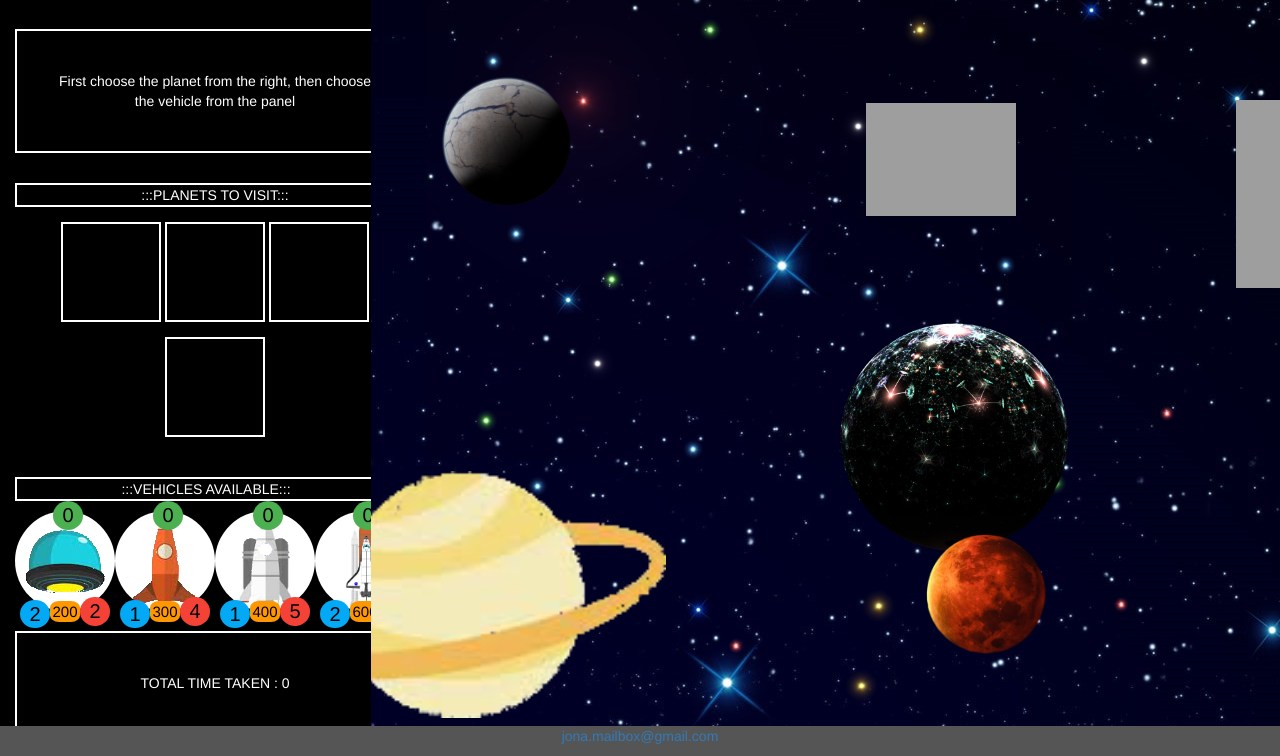
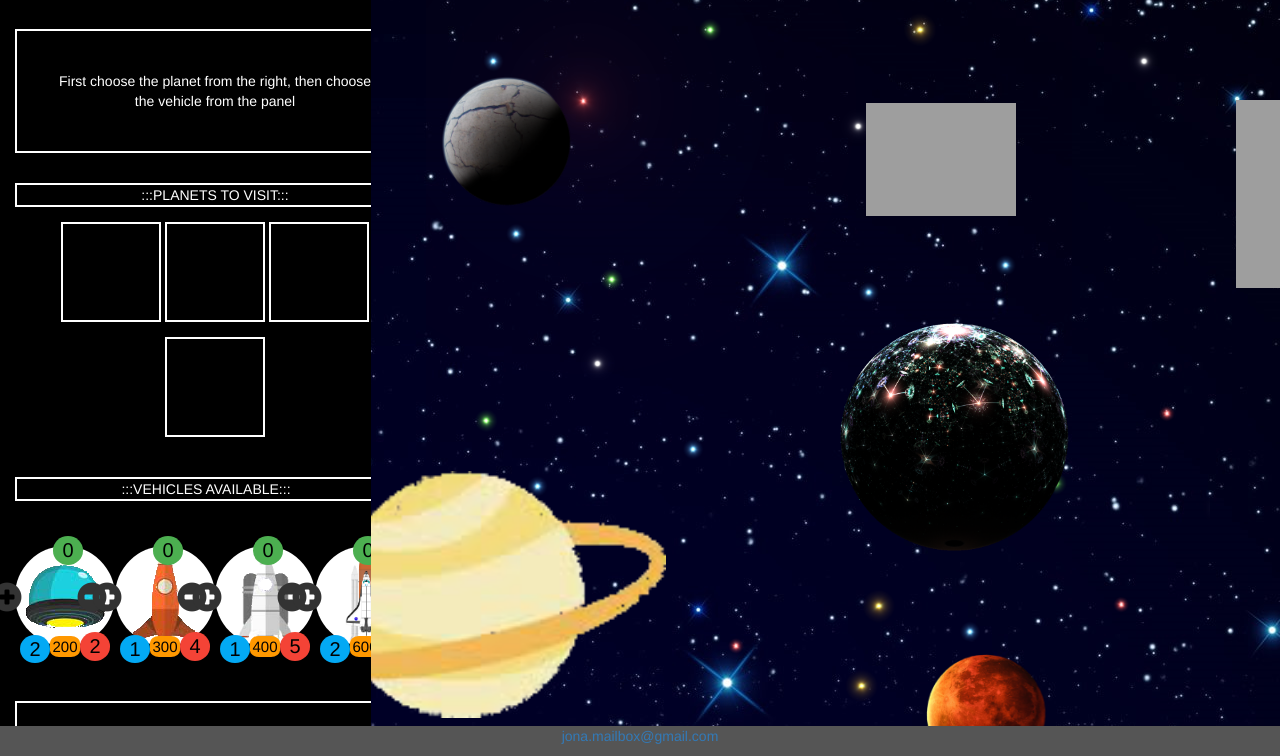
Before and after one commit to jonafrank13/rocket_game, a plain HTML site: page index.html in a window 1280 px wide. Shown: the part 58-814 px from the top of the page. Drawn offline with Linux system fonts and the light colour scheme; grey boxes are pictures that could not be loaded; files whose address does not match are found by name.

Commit message:
more changes

```diff
--- a/index.html
+++ b/index.html
@@ -68,8 +68,8 @@
             </td>
           </tr>
           <tr id="vehicles" class="bottom">
-            <td v-for="vehicle in vehicles">
-              <div title="{{vehicle.name}}" class="{{vehicle.name.toLowerCase().replace(' ','_')}} vehicle" onclick="use_vehicle({{vehicle.id}})" count="{{vehicle.total_no}}" max-distance="{{vehicle.max_distance}}"><span max-speed="{{vehicle.speed}}" used="{{vehicle.used}}"></span></div>
+            <td v-for="vehicle in vehicles" v-cloak>
+              <span v-on:click="use_vehicle(vehicle)" class="glyphicon glyphicon-plus-sign use_vehicle"></span><div title="{{vehicle.name}}" class="{{vehicle.name.toLowerCase().replace(' ','_')}} vehicle" count="{{vehicle.total_no}}" max-distance="{{vehicle.max_distance}}"><span max-speed="{{vehicle.speed}}" used="{{vehicle.used}}"></span></div><span v-on:click="remove_vehicle(vehicle)" class="glyphicon glyphicon-minus-sign remove_vehicle"></span>
             </td>
           </tr>
           <tr>
@@ -84,11 +84,11 @@
           </tr>
         </table>
       </div>
-      <div id="space_box" class="col-sm-8 text-left">
+      <div id="space_box" class="col-sm-8 text-left" v-cloak>
         <ul id="space">
           <li class="layer" data-depth="0.10"><div class="stars"></div></li>
           <li class="layer" data-depth="0.20"><div max-distance="0" title="Lengaburu, Home planet" class="lengaburu planet_d planet"></div></li>
-          <li v-for="planet in planets" class="layer" data-depth="0.{{planet.id+2}}0"><div onclick="planet_details('{{planet.id}}')" max-distance="{{planet.distance}}" title="{{planet.name}}, {{planet.distance}} megamiles" class="{{planet.name.toLowerCase()}} planet_{{planet.id}} planet"></div></li>
+          <li v-for="planet in planets" class="layer" data-depth="0.{{planet.id+2}}0"><div v-on:click="planet_details(planet.id)" max-distance="{{planet.distance}}" title="{{planet.name}}, {{planet.distance}} megamiles" class="{{planet.name.toLowerCase()}} planet_{{planet.id}} planet"></div></li>
         </ul>
       </div>
       <!-- Vehicle info content-->
--- a/scripts/main.js
+++ b/scripts/main.js
@@ -5,16 +5,6 @@ $( document ).ready(function(){
     planet_view.$mount('#space_box');
     $('[max-distance]').tooltip();
 });
-
-function planet_details(planet){
-	console.log(planet+' clicked');
-}
-
-function use_vehicle(id){
-	console.log(id);
-	vehicles.vehicles[id].used += 1;
-	vehicles.vehicles[id].used = (vehicles.vehicles[id].used > vehicles.vehicles[id].total_no) ? vehicles.vehicles[id].total_no : vehicles.vehicles[id].used;
-}
 
 var vehicles = {"vehicles":[
   {
@@ -74,7 +64,11 @@ var vehicle_view = new Vue(
 							{
   								el   		: 	'#vehicles',
   								data 		: 	vehicles,
-  								init		: 	function(){		Object.keys(vehicles.vehicles).forEach( function (vehicle,index){	vehicles.vehicles[index].id = index;vehicles.vehicles[index].used = 0;	} );	}
+  								init		: 	function(){		Object.keys(vehicles.vehicles).forEach( function (vehicle,index){	vehicles.vehicles[index].id = index;vehicles.vehicles[index].used = 0;	} );	},
+                  methods :   {
+                                use_vehicle   : function(vehicle){ vehicle.used = ((vehicle.used+1) > vehicle.total_no) ? vehicle.total_no : ++vehicle.used; },
+                                remove_vehicle: function(vehicle){ vehicle.used = ((vehicle.used-1) < 0) ? 0 : --vehicle.used; }
+                              }
 							}
 						);
 
@@ -83,6 +77,9 @@ var planet_view = new Vue(
   								el   		: 	'#space_box',
   								data 		: 	planets,
   								init		: 	function(){		Object.keys(planets.planets).forEach( function (planet,index){	planets.planets[index].id = index;	} );	},
-  								ready		: 	function(){		var parallax = new Parallax(document.getElementById('space'));		}
+  								ready		: 	function(){		var parallax = new Parallax(document.getElementById('space'));		},
+                  methods :   {
+                                planet_details : function(planet){  console.log(planet+' clicked'); }
+                              }
 							}
 						);
--- a/styles/custom.css
+++ b/styles/custom.css
@@ -35,7 +35,18 @@ footer {
   .sidenav {
     padding: 15px;
   }
+
   .row.content {background-repeat: repeat;}
+}
+
+@media screen and (min-width: 900px) {
+  .planet_3{
+    margin-top:550% !important;
+  }
+}
+
+[v-cloak] {
+  display: none;
 }
 
 .stars{
@@ -161,7 +172,6 @@ footer {
   height: 100px;
   background-position: center;
   border-radius: 50px;
-  cursor: pointer;
   background-color: white;
 }
 
@@ -253,3 +263,17 @@ footer {
 .visit_list{
   padding: 5px
 }
+.use_vehicle:before{
+  top: 70px;
+  right: 58px;
+  font-size: 30px;
+  position: relative;
+  cursor: pointer;
+}
+.remove_vehicle:before{
+  top: -65px;
+  right: -27px;
+  font-size: 30px;
+  position: relative;
+  cursor: pointer;
+}
```
